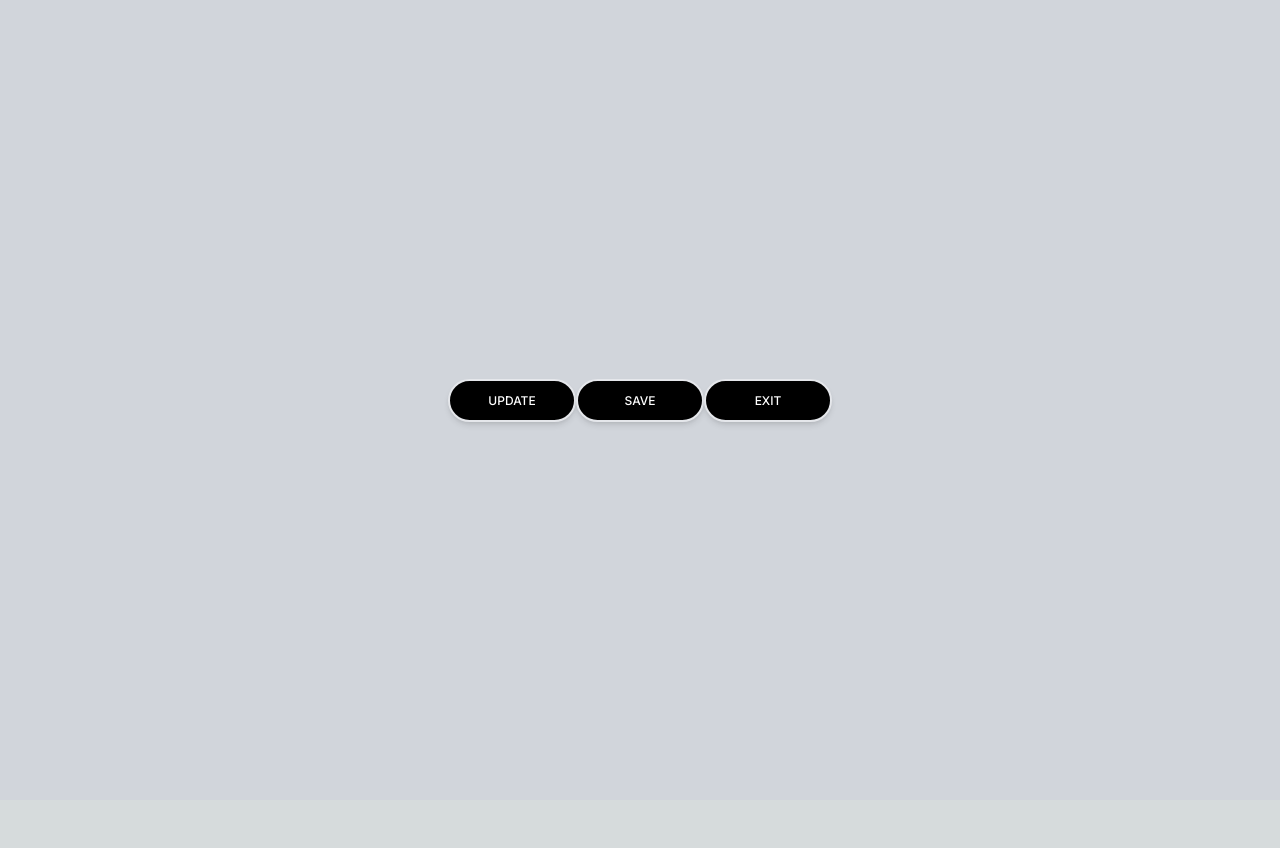
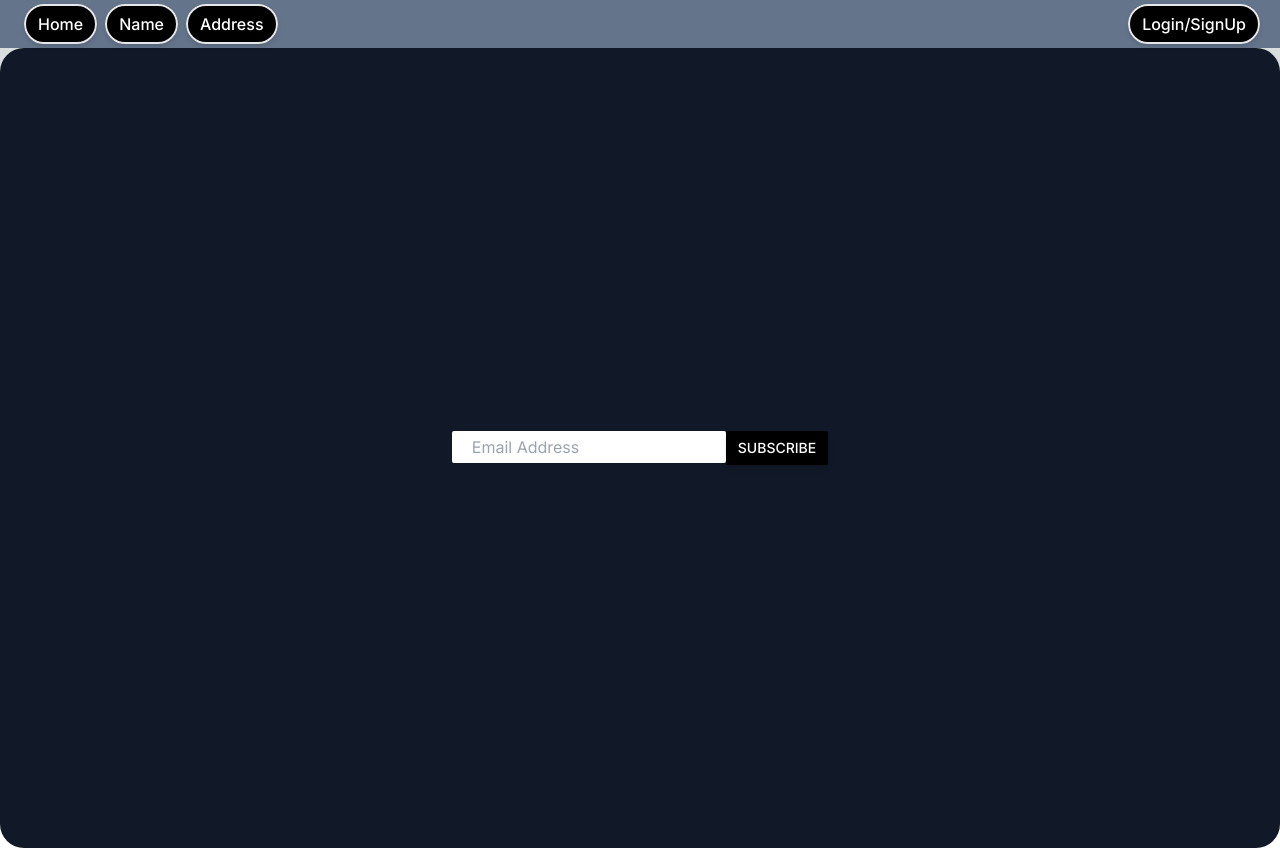
Before and after one commit to rizwanriaz1988/PIAIC_PRACTICE, a Next.js app in the folder Quarter 02/hello_nextjs_rizi/: page / in a window 1280 px wide. Before the commit the page ends 800 px from the top, so only its background shows below. Built offline with nearby package versions, Linux system fonts and the light colour scheme.

Commit message:
updated login page

```diff
--- /dev/null
+++ b/Quarter 02/hello_nextjs_rizi/src/app/head.tsx
@@ -0,0 +1,14 @@
+import Link from 'next/link';
+
+function Home() {
+  return (
+    <div>
+      <h1>Home Page</h1>
+      <Link href="/head">
+        <a>About Page</a>
+      </Link>
+    </div>
+  );
+}
+
+export default Home;
--- a/Quarter 02/hello_nextjs_rizi/src/app/layout.tsx
+++ b/Quarter 02/hello_nextjs_rizi/src/app/layout.tsx
@@ -1,22 +1,61 @@
-import './globals.css'
-import type { Metadata } from 'next'
-import { Inter } from 'next/font/google'
+import Link from "next/link";
+import "./globals.css";
+import type { Metadata } from "next";
+import { Inter } from "next/font/google";
 
-const inter = Inter({ subsets: ['latin'] })
+const inter = Inter({ subsets: ["latin"] });
 
 export const metadata: Metadata = {
-  title: 'Create Next App',
-  description: 'Generated by create next app',
-}
+  title: "Create Next App",
+  description: "Generated by create next app",
+};
 
 export default function RootLayout({
   children,
 }: {
-  children: React.ReactNode
+  children: React.ReactNode;
 }) {
   return (
     <html lang="en">
-      <body className={inter.className}>{children}</body>
+      <body className={inter.className}>
+
+        <header>
+        <div className=" w-full py-3 bg-slate-500 flex justify-between px-5 ">
+
+          <div className="">
+            <Link
+              className="bg-black px-3 w-28 text-center py-2 my-2 mx-1 rounded-full border-2  hover:bg-slate-400 hover:text-black  hover:border-[black] font-medium  leading-tight text-white shadow-md transition duration-150 ease-in-out hover:shadow-lg focus:shadow-lg focus:outline-none active:shadow-lg"
+              href="/"
+            >
+              Home
+            </Link>
+            <Link
+              className="bg-black px-3 w-28 text-center py-2 my-2 mx-1 rounded-full border-2  hover:bg-slate-400 hover:text-black  hover:border-[black] font-medium  leading-tight text-white shadow-md transition duration-150 ease-in-out hover:shadow-lg focus:shadow-lg focus:outline-none active:shadow-lg"
+              href="/name/"
+            >
+              Name
+            </Link>
+            <Link
+              className="bg-black px-3 w-28 text-center py-2 my-2 mx-1 rounded-full border-2  hover:bg-slate-400 hover:text-black  hover:border-[black] font-medium  leading-tight text-white shadow-md transition duration-150 ease-in-out hover:shadow-lg focus:shadow-lg focus:outline-none active:shadow-lg"
+              href="/name/address/"
+            >
+              Address
+            </Link>
+            </div>
+            <div>
+            <Link
+              className="bg-black px-3  text-center py-2 my-2 rounded-full border-2  hover:bg-slate-400 hover:text-black  hover:border-[black] font-medium  leading-tight text-white shadow-md transition duration-150 ease-in-out hover:shadow-lg focus:shadow-lg focus:outline-none active:shadow-lg"
+              href="/login/"
+            >
+              Login/SignUp
+            </Link>
+          </div>
+          </div>
+        </header>
+        {/* <div className="wrapper flex flex-col bg-gray-900 h-screen px-3 items-center justify-around rounded-3xl"></div> */}
+        {children}
+
+      </body>
     </html>
-  )
+  );
 }
--- /dev/null
+++ b/Quarter 02/hello_nextjs_rizi/src/app/login/page.tsx
@@ -0,0 +1,42 @@
+const login = () => {
+  return (
+    <div className="flex my-24 justify-center items-center flex-col">
+      <div className="items-center bg-gray-900 w-80 py-4 rounded-3xl">
+        <div className="flex flex-col justify-center items-start m-4">
+          <input
+            type="email"
+            className="rounded-sm px-5 h-8 m-3"
+            placeholder="Email Address"
+          ></input>
+          <input
+            type="password"
+            className="rounded-sm px-5 h-8 m-3"
+            placeholder="Password"
+          ></input>
+        </div>
+        <div className=" flex justify-center my-4">
+          <a
+            href="#"
+            className="text-center login login-link py-3 mx-2 rounded-full border-2 bg-black px-6 text-sm w-24 hover:bg-slate-400 hover:text-black hover:border-2 hover:border-[black] font-medium uppercase leading-tight text-white shadow-md transition duration-150 ease-in-out hover:shadow-lg focus:shadow-lg focus:outline-none active:shadow-lg"
+          >
+            Login
+          </a>
+          <a
+            href="#"
+            className="text-center login login-link py-3 mx-2 rounded-full border-2 bg-black px-6 text-sm w-24 hover:bg-slate-400 hover:text-black hover:border-2 hover:border-[black] font-medium uppercase leading-tight text-white shadow-md transition duration-150 ease-in-out hover:shadow-lg focus:shadow-lg focus:outline-none active:shadow-lg"
+          >
+            SignUp
+          </a>
+        </div>
+        <div className="flex justify-center">
+        <a className="underline text-xs text-zinc-400" href="#" >
+            Forgot Password
+        </a>
+      </div>
+      </div>
+
+    </div>
+  );
+};
+
+export default login;
--- /dev/null
+++ b/Quarter 02/hello_nextjs_rizi/src/app/name/address/page.tsx
@@ -0,0 +1,7 @@
+export default function GiveAddress() {
+    return (
+      <div>
+            I live in Karachi, Pakistan
+      </div>
+    )
+  }
--- /dev/null
+++ b/Quarter 02/hello_nextjs_rizi/src/app/name/page.tsx
@@ -0,0 +1,7 @@
+export default function GiveName() {
+    return (
+      <div>
+            My name is Zia
+      </div>
+    )
+  }
--- a/Quarter 02/hello_nextjs_rizi/src/app/page.tsx
+++ b/Quarter 02/hello_nextjs_rizi/src/app/page.tsx
@@ -1,18 +1,21 @@
+import Link from "next/dist/client/link";
+
 const ButtonSample2 = () => {
   return (
-    // <div className="flex min-h-screen flex-col justify-center items-center gap-9 py-8 sm:py-2 px-3 bg-gray-300">
-    <div className="flex min-h-screen  justify-center items-center   bg-gray-300">
-      {/* <div> */}
-      <button className="py-3 rounded-full border-2 bg-black px-6 text-xs w-32 hover:bg-white hover:text-black hover:border-2 hover:border-[black] font-medium uppercase leading-tight text-white shadow-md transition duration-150 ease-in-out hover:shadow-lg focus:shadow-lg focus:outline-none active:shadow-lg">
-        Update
-      </button>
-      <button className="py-3 rounded-full border-2 bg-black px-6 text-xs w-32 hover:bg-white hover:text-black hover:border-2 hover:border-[black] font-medium uppercase leading-tight text-white shadow-md transition duration-150 ease-in-out hover:shadow-lg focus:shadow-lg focus:outline-none active:shadow-lg">
-        Save
-      </button>
-      <button className="py-3 rounded-full border-2 bg-black px-6 text-xs w-32 hover:bg-white hover:text-black hover:border-2 hover:border-[black] font-medium uppercase leading-tight text-white shadow-md transition duration-150 ease-in-out hover:shadow-lg focus:shadow-lg focus:outline-none active:shadow-lg">
-        Exit
-      </button>
-      {/* </div> */}
+    <div className="wrapper flex flex-col bg-gray-900 h-screen px-3 items-center justify-around rounded-3xl">
+      <div className="">
+        <input
+          type="email"
+          className="rounded-sm px-5 h-8"
+          placeholder="Email Address"
+        ></input>
+        <button
+          type="submit"
+          className="text-center  login login-link py-2 my-2 rounded-sm  bg-black px-3 text-sm hover:bg-slate-400 hover:text-black  hover:border-[black] font-medium uppercase leading-tight text-white shadow-md transition duration-150 ease-in-out hover:shadow-lg focus:shadow-lg focus:outline-none active:shadow-lg"
+        >
+          Subscribe
+        </button>
+      </div>
     </div>
   );
 };
```
Also changed, not shown: Quarter 02/hello_nextjs_rizi/package.json (+6 -5 lines), 1 other file (tests, documents, lock files or other folders).
